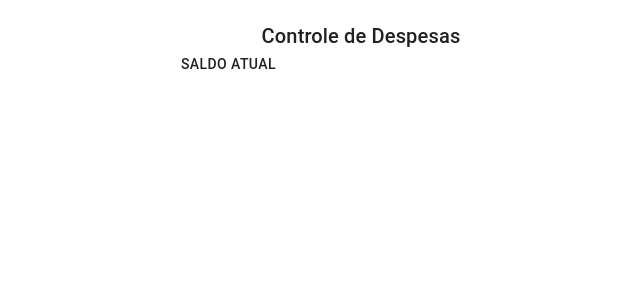
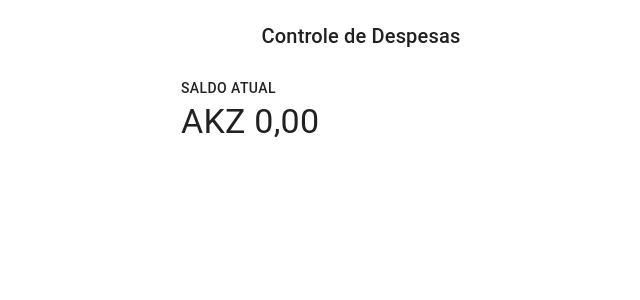
Before and after one commit to Francisco-Fetapi/financial-manager, a React (Vite) app: page / in a window 1280 px wide. Shown: the top 300 px of the page, without its empty margins (279-919 px from the left). Built offline with nearby package versions, Linux system fonts and the light colour scheme.

Commit message:
helper convertToLocalMoney criado para formatar o saldo

```diff
--- a/src/components/CurrentBalance.tsx
+++ b/src/components/CurrentBalance.tsx
@@ -1,10 +1,12 @@
 import { Box } from "@mui/material";
+import ConvertToLocalMoney from "../helpers/ConvertToLocalMoney";
 import { Text } from "../styles/General";
 
 export default function CurrentBalance() {
   return (
-    <Box>
+    <Box mt={3}>
       <Text variant="button">Saldo Atual</Text>
+      <Text variant="h4">{ConvertToLocalMoney(0)}</Text>
     </Box>
   );
 }
--- /dev/null
+++ b/src/helpers/ConvertToLocalMoney.ts
@@ -0,0 +1,3 @@
+export default function ConvertToLocalMoney(money: number): string {
+  return `AKZ ${money.toLocaleString("pt-AO", { minimumFractionDigits: 2 })}`;
+}
```
